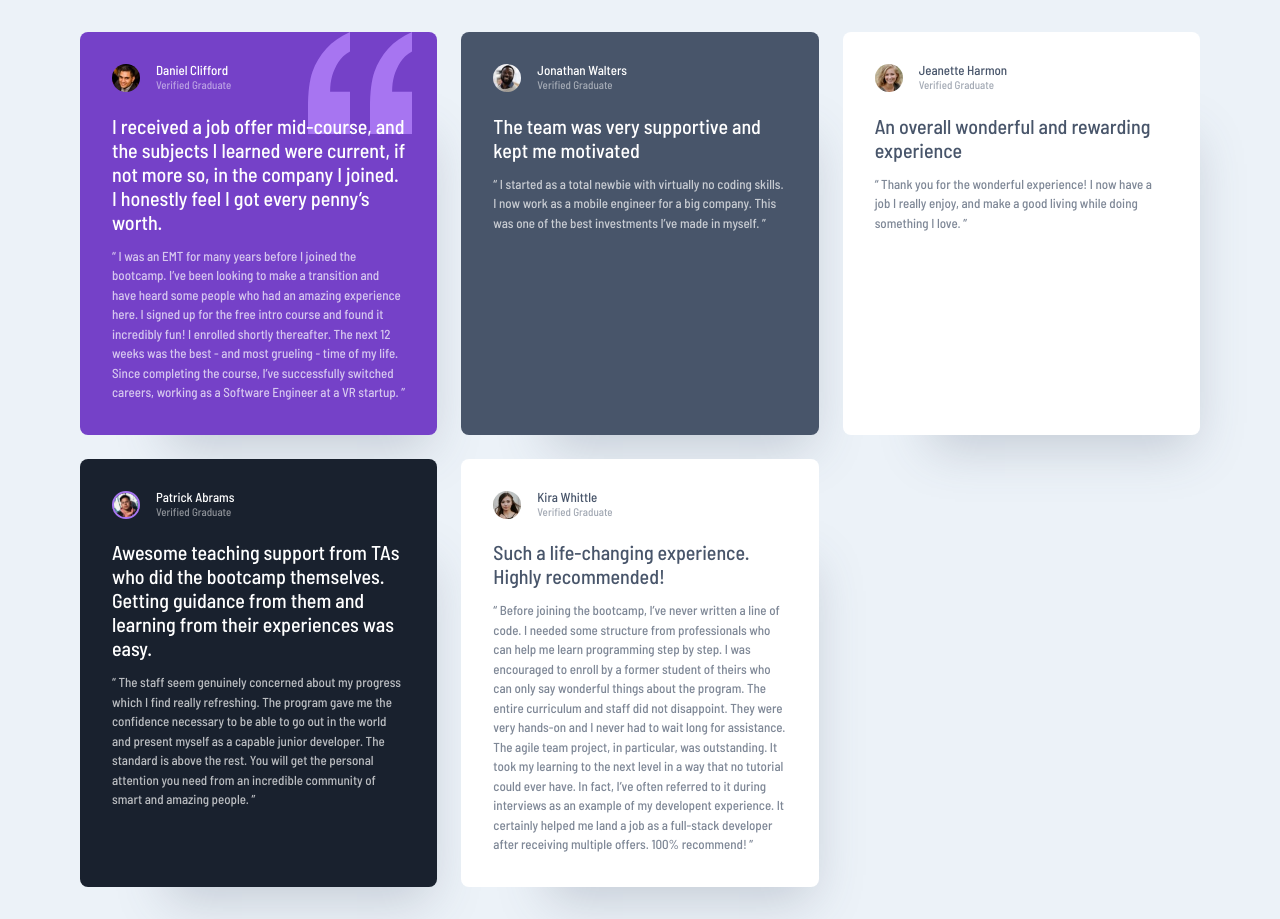
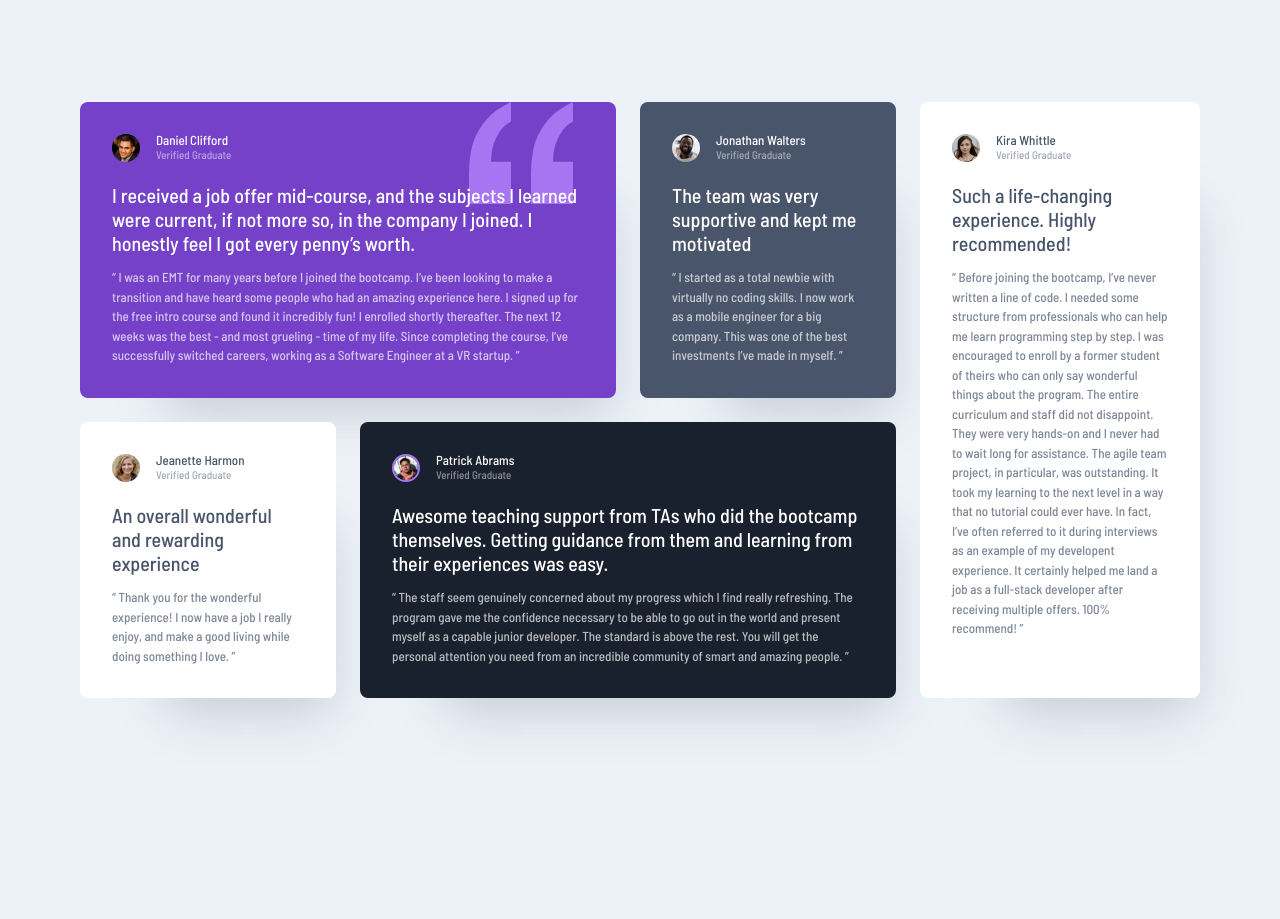
Before and after one commit to hoseinABH/complex-grid, a plain HTML site: page index.html in a window 1280 px wide. After the commit the page ends 800 px from the top, so only its background shows below. Drawn offline with Linux system fonts and the light colour scheme.

Commit message:
add first approach

```diff
--- a/main.css
+++ b/main.css
@@ -142,11 +142,20 @@ h3 {
   border: 2px solid #a775f1;
 }
 
+.grid-col-span-2 {
+  grid-column: span 2;
+}
+
+.testimonial:last-child {
+  grid-column: 4 / span 2;
+  grid-row: 1 / span 2;
+}
+
 /* components */
 .testimonial-grid {
   display: grid;
   gap: 1.5rem;
-  grid-template-columns: repeat(3, 1fr);
+  grid-template-columns: repeat(4, 1fr);
   padding-block: 2rem;
   width: min(95%, 70rem);
   margin-inline: auto;
```
